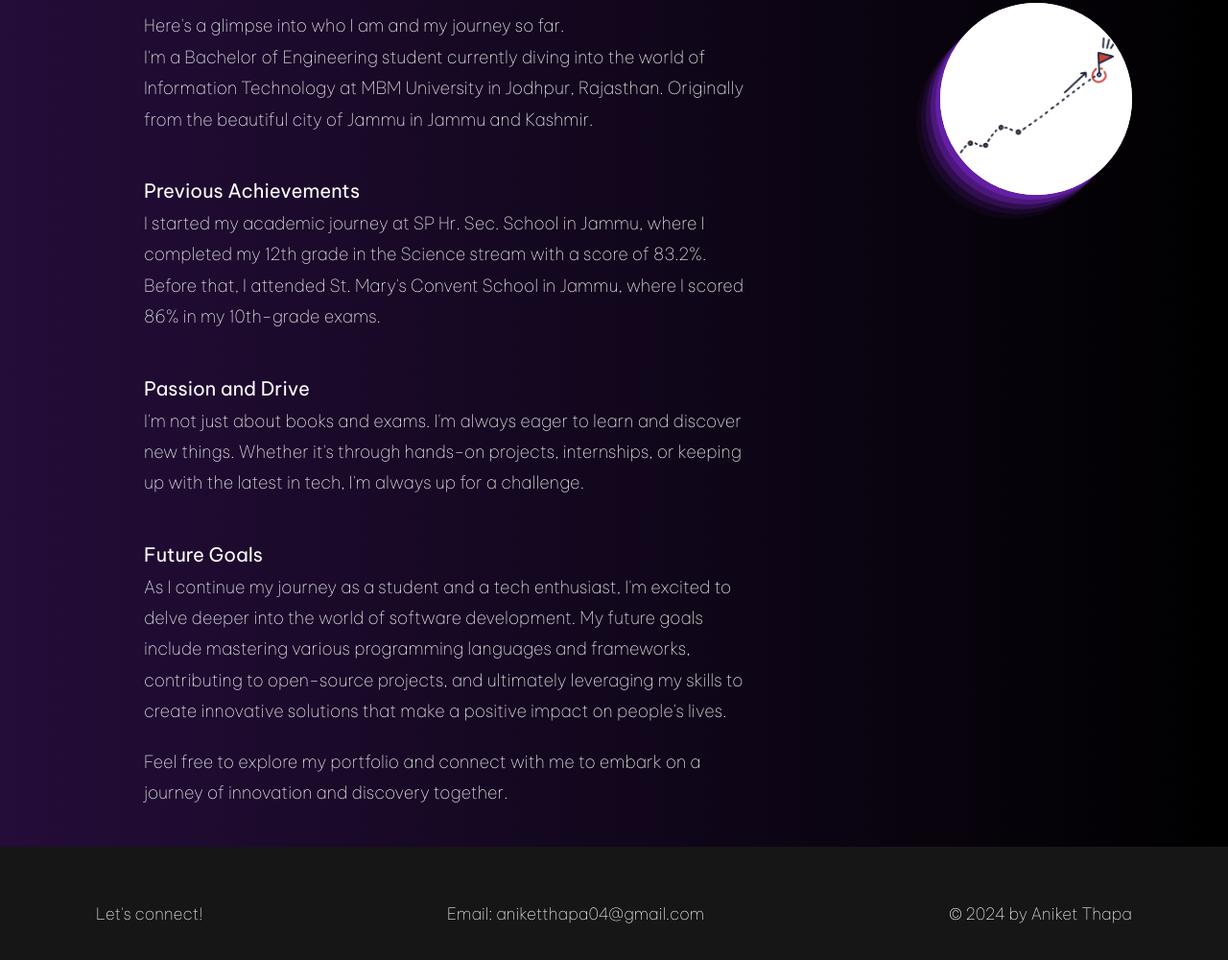
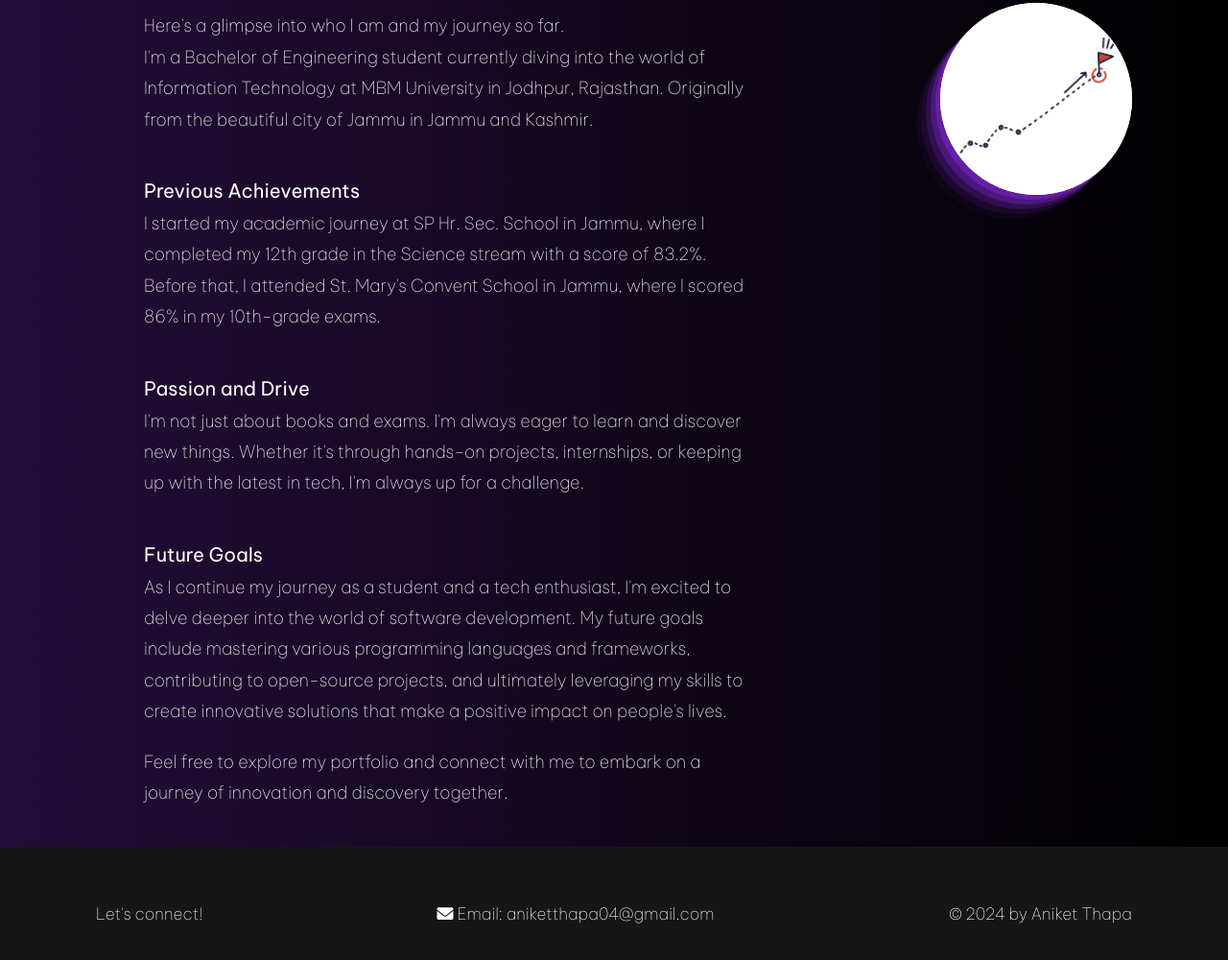
Before and after one commit to aniket-thapa/portfolio, a plain HTML site: page about.html in a window 1280 px wide. Shown: the part 297-1297 px from the top of the page at 96% size. Drawn offline with Linux system fonts and the light colour scheme.

Commit message:
Update styles.css

```diff
--- a/styles.css
+++ b/styles.css
@@ -1,4 +1,5 @@
 @import url("https://fonts.googleapis.com/css2?family=Be+Vietnam+Pro:wght@100;400;700&display=swap");
+@import url("https://cdnjs.cloudflare.com/ajax/libs/font-awesome/6.0.0-beta3/css/all.min.css");
 
 * {
   margin: 0;
```
